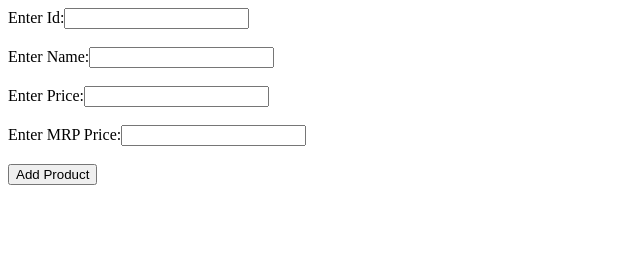
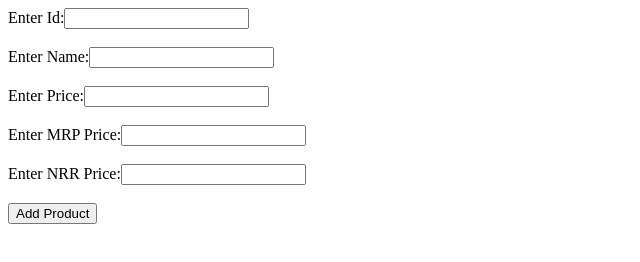
Before and after one commit to harshalp27/RESTJersey, a plain HTML site: page restfuljerseyformparam/WebContent/index.html in a window 1280 px wide. Shown: the whole page, without its empty margins (0-640 px from the left). Drawn offline with Linux system fonts and the light colour scheme.

Commit message:
Update index.html
Added NRR field...

```diff
--- a/restfuljerseyformparam/WebContent/index.html
+++ b/restfuljerseyformparam/WebContent/index.html
@@ -11,6 +11,7 @@ Enter Id:<input type="text" name="id"/><br/><br/>
 Enter Name:<input type="text" name="name"/><br/><br/>
 Enter Price:<input type="text" name="price"/><br/><br/>
 Enter MRP Price:<input type="text" name="price_mrp"/><br/><br/>
+Enter NRR Price:<input type="text" name="price_NRR"/><br/><br/>
 <input type="submit" value="Add Product"/>
 </form>
 
```
